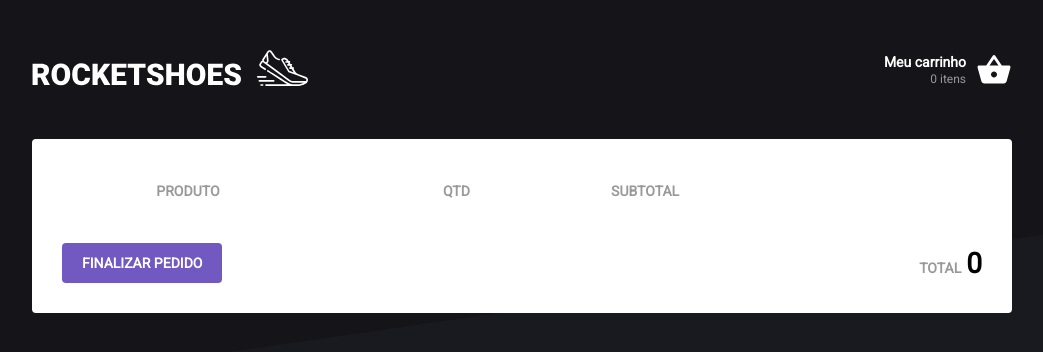
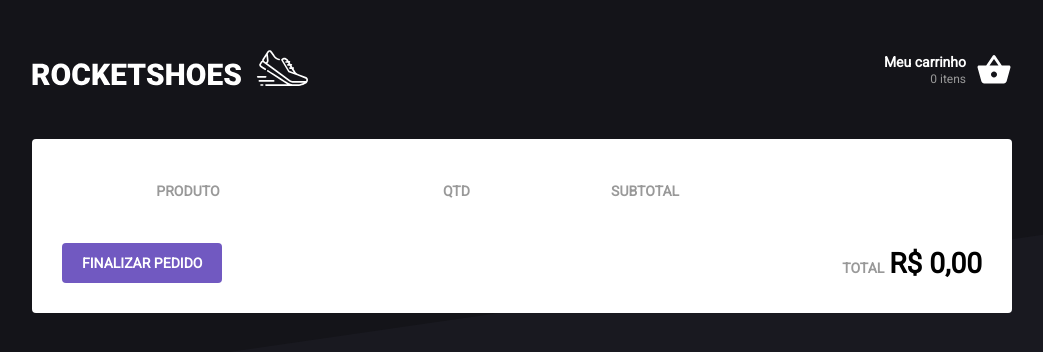
Before and after one commit to Yoostah/modulo7_RocketShoes, a React (Create React App) app: page /cart in a window 1280 px wide. Shown: the top 352 px of the page, without its empty margins (118-1161 px from the left). Built offline with nearby package versions, Linux system fonts and the light colour scheme.

Commit message:
formatPrice

```diff
--- a/src/pages/Cart/index.js
+++ b/src/pages/Cart/index.js
@@ -21,9 +21,11 @@ export default function Cart() {
   );
 
   const total = useSelector(state =>
-    state.cart.reduce((totalProducts, product) => {
-      return total + product.price * product.amount;
-    }, 0)
+    formatPrice(
+      state.cart.reduce((totalProducts, product) => {
+        return totalProducts + product.price * product.amount;
+      }, 0)
+    )
   );
 
   function increment(product) {
```
